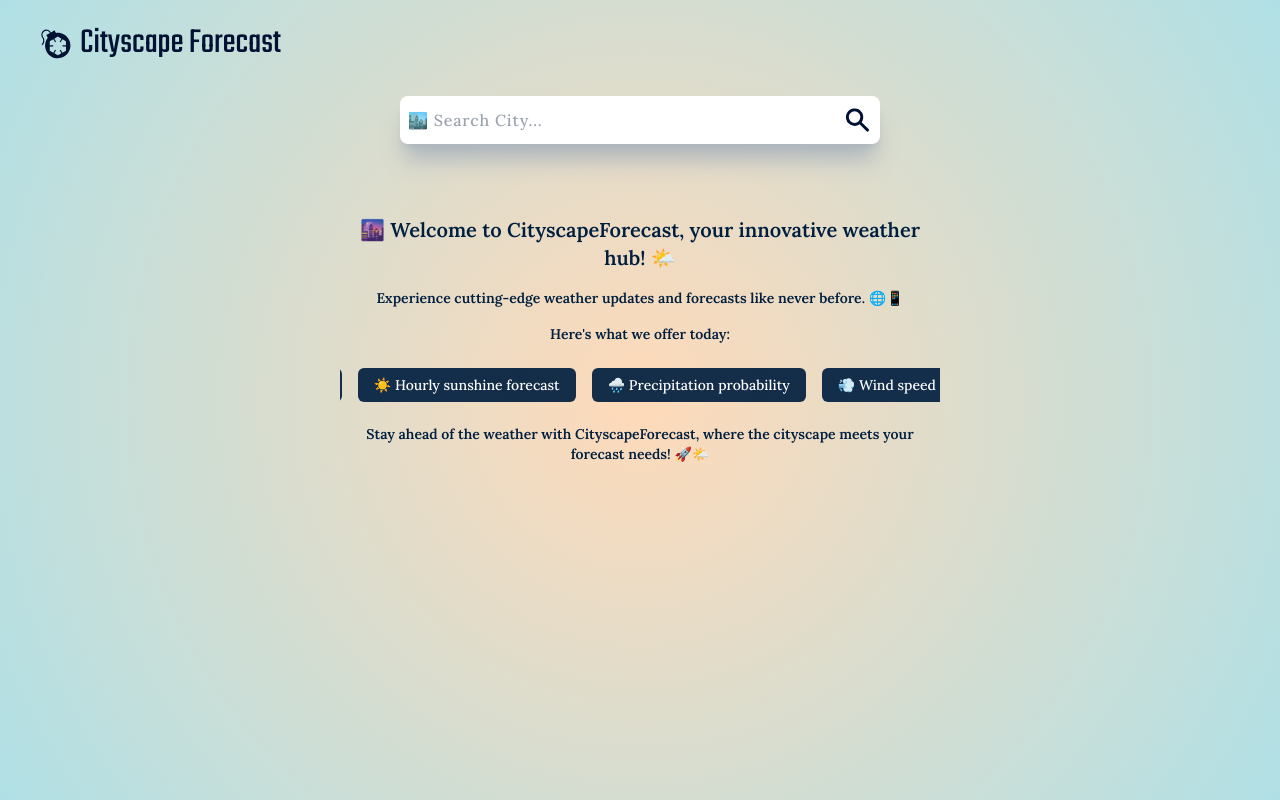
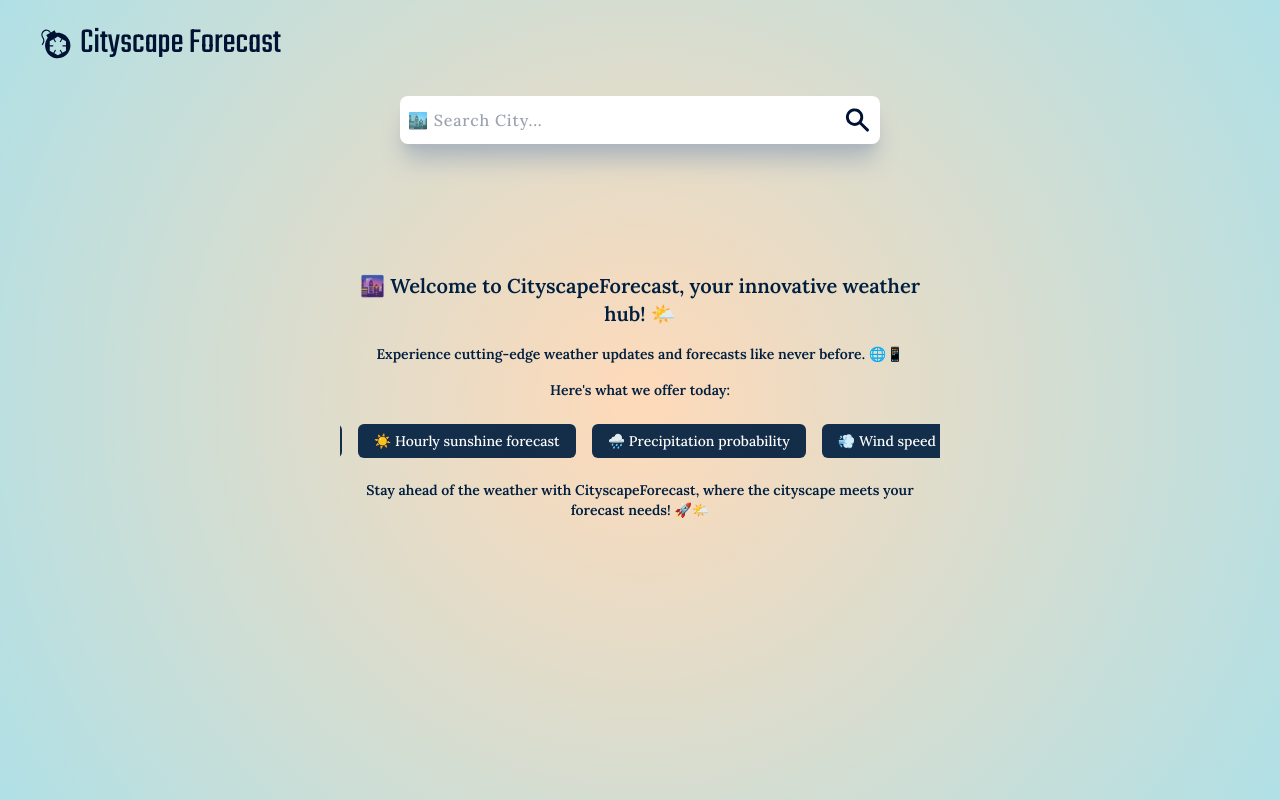
Before and after one commit to JamesUdy/Cityscape_Forecast, a Next.js app: page / in a window 1280 px wide. Built offline with nearby package versions, Linux system fonts and the light colour scheme.

Commit message:
Refactor: Updated id and name in input field in SearchCity Section

```diff
--- a/app/components/SearchCity/SearchCity.tsx
+++ b/app/components/SearchCity/SearchCity.tsx
@@ -13,7 +13,7 @@ const SearchCity = ({handleSearch, setLocationData}: InputProps) => {
   return (
     <>
       <form id='cityName' name='cityName' className='bg-white shadow-xl ease-in duration-200 hover:ring-2 hover:ring-[#adb5bd86] shadow-[#adb5bd] hover:shadow-[#001f3f6b] flex w-2/5 justify-between px-2 py-2 gap-2 mx-auto rounded-lg group'>
-        <input className='w-full mr-2 outline-none tracking-wider font-medium text-[#001233] group-hover:text-[#012a4a]' type="text" placeholder='🏙️ Search City...' onKeyDown={handleSearch} onChange={(e) => setLocationData(e.target.value)} />
+        <input id='inputCityName' name='inputCityName' className='w-full mr-2 outline-none tracking-wider font-medium text-[#001233] group-hover:text-[#012a4a]' type="text" placeholder='🏙️ Search City...' onKeyDown={handleSearch} onChange={(e) => setLocationData(e.target.value)} />
         <Search />
       </form>
     </>
--- a/app/components/WeatherContent/WeatherContent.tsx
+++ b/app/components/WeatherContent/WeatherContent.tsx
@@ -13,7 +13,7 @@ interface WeatherContentProps {
 const WeatherContent: React.FC<WeatherContentProps> = ({weatherData, error}) => {
     if (Object.keys(weatherData).length === 0 && error === '') {
         return (
-          <section className='text-[#001F3F] mx-auto w-2/4 py-10 flex flex-col space-y-4 items-center'>
+          <section className='text-[#001F3F] mx-auto w-2/4 py-24 flex flex-col space-y-4 items-center'>
             <span className='text-xl font-semibold text-center'>🌆 Welcome to CityscapeForecast, your innovative weather hub! 🌤️</span>
             <p className='font-semibold text-sm text-center'>Experience cutting-edge weather updates and forecasts like never before. 🌐📱</p>
             <span className='font-semibold text-sm text-center'>Here's what we offer today:</span>
--- a/app/components/WebLogo/WebLogo.tsx
+++ b/app/components/WebLogo/WebLogo.tsx
@@ -6,10 +6,14 @@ import './WebLogo.css';
 
 import Link from 'next/link';
 
-const WebLogo = () => {
+const WebLogo: React.FC = () => {
+  const handleLogoClick = () => {
+    window.location.reload();
+  }
+
   return (
     <>
-        <Link href='#' className='flex items-center group space-x-2'>
+        <Link href='/' onClick={handleLogoClick} className='flex items-center group space-x-2'>
           <Logo />
           <span className='text-4xl text-[#001233] group-hover:text-[#012a4a] ease-in duration-300 website-name'>Cityscape Forecast</span>
         </Link>
```
